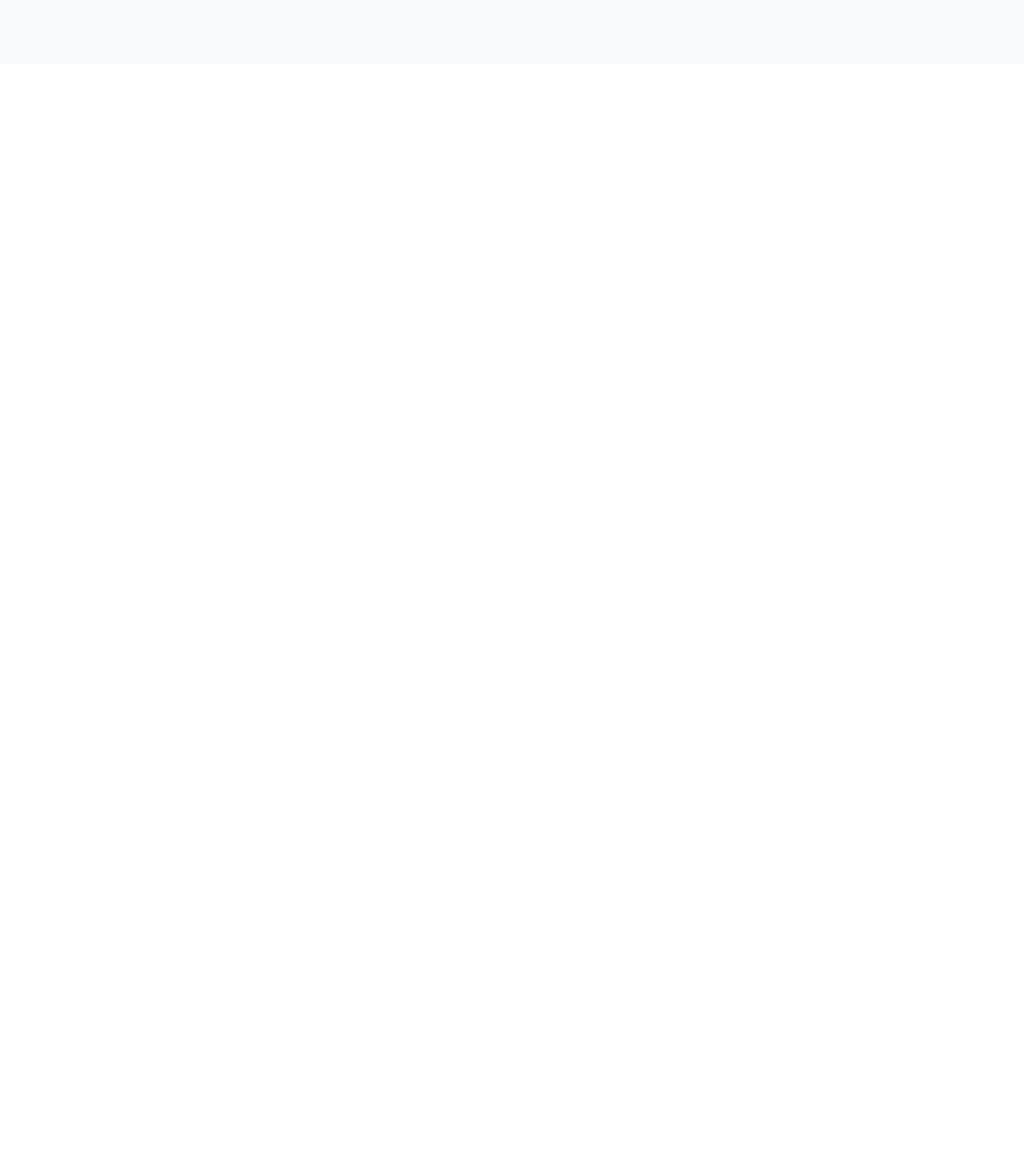
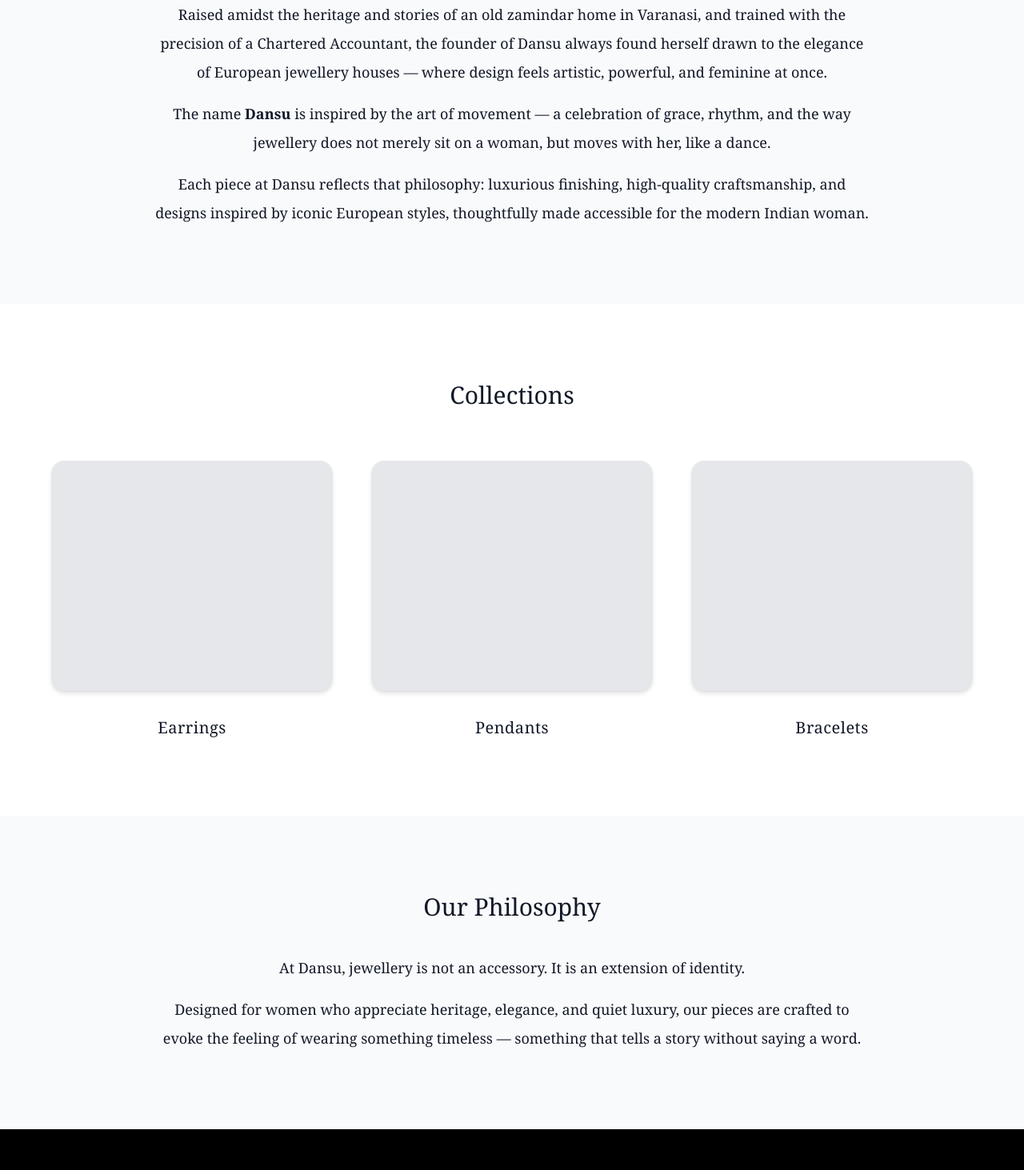
Before and after one commit to Dansu-IN/dansu-website, a React (Create React App) app: page / in a window 1280 px wide. Shown: the part 1060-2523 px from the top of the page at 80% size. Before the commit the page ends 1140 px from the top, so only its background shows below. Built offline with nearby package versions, Linux system fonts and the light colour scheme.

Commit message:
Update App.jsx

```diff
--- a/src/App.jsx
+++ b/src/App.jsx
@@ -4,6 +4,7 @@ import "./index.css";
 export default function App() {
   return (
     <div className="font-serif text-gray-900 bg-white">
+
       {/* HERO */}
       <section className="min-h-screen flex flex-col justify-center items-center text-center px-6">
         <h1 className="text-6xl tracking-wide">DANSU</h1>
@@ -22,8 +23,53 @@ export default function App() {
           <p className="text-lg leading-loose">
             Dansu was never created as a business. It was born as an expression of a lifelong love for fine jewellery, aesthetics, and timeless grace.
           </p>
+          <p className="text-lg leading-loose mt-4">
+            Raised amidst the heritage and stories of an old zamindar home in Varanasi, and trained with the precision of a Chartered Accountant, the founder of Dansu always found herself drawn to the elegance of European jewellery houses — where design feels artistic, powerful, and feminine at once.
+          </p>
+          <p className="text-lg leading-loose mt-4">
+            The name <strong>Dansu</strong> is inspired by the art of movement — a celebration of grace, rhythm, and the way jewellery does not merely sit on a woman, but moves with her, like a dance.
+          </p>
+          <p className="text-lg leading-loose mt-4">
+            Each piece at Dansu reflects that philosophy: luxurious finishing, high‑quality craftsmanship, and designs inspired by iconic European styles, thoughtfully made accessible for the modern Indian woman.
+          </p>
         </div>
       </section>
+
+      {/* COLLECTIONS */}
+      <section className="py-24 px-6">
+        <h2 className="text-3xl text-center mb-16">Collections</h2>
+        <div className="grid grid-cols-1 md:grid-cols-3 gap-12 max-w-6xl mx-auto">
+          {[
+            { title: "Earrings" },
+            { title: "Pendants" },
+            { title: "Bracelets" },
+          ].map((item, index) => (
+            <div key={index} className="text-center">
+              <div className="h-72 bg-gray-200 rounded-2xl shadow-md"></div>
+              <h3 className="mt-8 text-xl tracking-wide">{item.title}</h3>
+            </div>
+          ))}
+        </div>
+      </section>
+
+      {/* PHILOSOPHY */}
+      <section className="py-24 px-6 bg-gray-50">
+        <div className="max-w-4xl mx-auto text-center">
+          <h2 className="text-3xl mb-10">Our Philosophy</h2>
+          <p className="text-lg leading-loose">
+            At Dansu, jewellery is not an accessory. It is an extension of identity.
+          </p>
+          <p className="text-lg leading-loose mt-4">
+            Designed for women who appreciate heritage, elegance, and quiet luxury, our pieces are crafted to evoke the feeling of wearing something timeless — something that tells a story without saying a word.
+          </p>
+        </div>
+      </section>
+
+      {/* FOOTER */}
+      <footer className="py-12 text-center bg-black text-white">
+        <p>© {new Date().getFullYear()} Dansu Jewellery. All rights reserved.</p>
+      </footer>
+
     </div>
   );
 }
```
